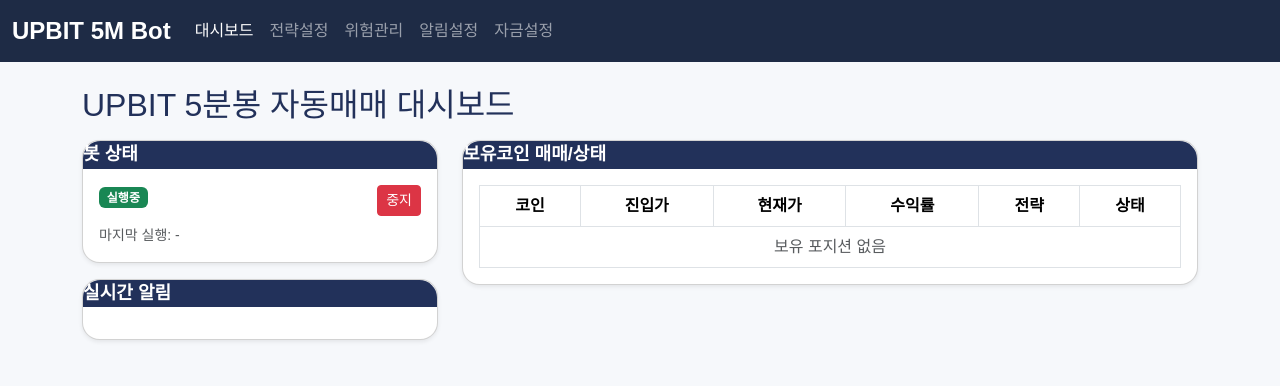
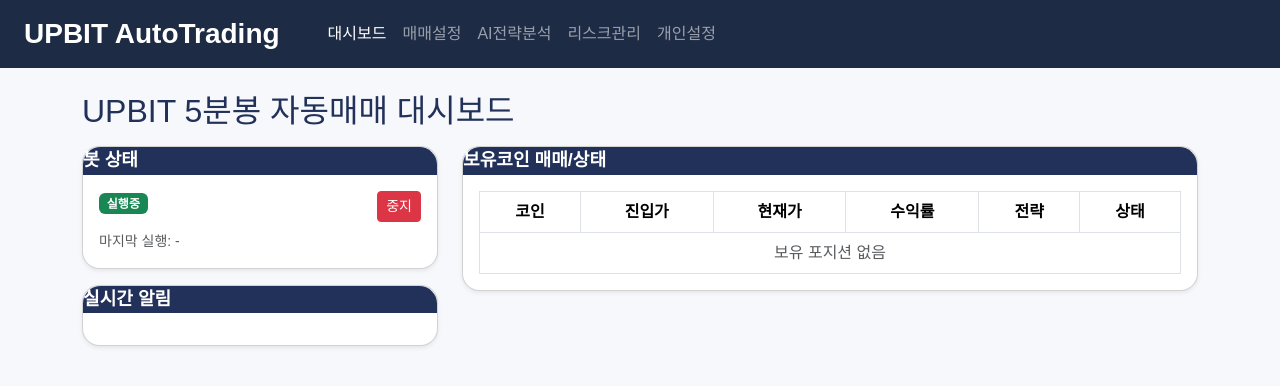
Before and after one commit to LEE-HYUNSANG/UPBIT_ML, a Flask app: page / in a window 1280 px wide. Shown: the top 386 px of the page. Run offline with Flask 3, Linux system fonts and the light colour scheme; parts of the project's set-up code (start-up, migrations or seed data) failed here and were passed over.

Commit message:
Update base.html

```diff
--- a/templates/base.html
+++ b/templates/base.html
@@ -5,40 +5,38 @@
   <title>{% block title %}UPBIT AutoTrading{% endblock %}</title>
   <meta name="viewport" content="width=device-width, initial-scale=1">
   <link href="https://cdn.jsdelivr.net/npm/bootstrap@5.3.3/dist/css/bootstrap.min.css" rel="stylesheet">
+  <link href="https://cdn.jsdelivr.net/npm/bootstrap-icons@1.11.3/font/bootstrap-icons.css" rel="stylesheet">
   <link href="/static/css/custom.css" rel="stylesheet">
 </head>
 <body>
-<nav class="navbar navbar-expand-lg navbar-dark bg-dark">
-  <div class="container-fluid">
-    <a class="navbar-brand fw-bold fs-4" href="/">UPBIT 5M Bot</a>
+<nav class="navbar navbar-expand-lg navbar-dark bg-dark px-4">
+  <a class="navbar-brand fw-bold fs-3" href="/">UPBIT AutoTrading</a>
   <button class="navbar-toggler" type="button" data-bs-toggle="collapse" data-bs-target="#navbarNav">
     <span class="navbar-toggler-icon"></span>
   </button>
-    <div class="collapse navbar-collapse" id="navbarNav">
+  <div class="collapse navbar-collapse ms-4" id="navbarNav">
     <ul class="navbar-nav">
       <li class="nav-item"><a class="nav-link {% if request.path == '/' %}active{% endif %}" href="/">대시보드</a></li>
-        <li class="nav-item"><a class="nav-link {% if '/strategy' in request.path %}active{% endif %}" href="/strategy">전략설정</a></li>
-        <li class="nav-item"><a class="nav-link {% if '/risk' in request.path %}active{% endif %}" href="/risk">위험관리</a></li>
-        <li class="nav-item"><a class="nav-link {% if '/notifications' in request.path %}active{% endif %}" href="/notifications">알림설정</a></li>
-        <li class="nav-item"><a class="nav-link {% if '/funds' in request.path %}active{% endif %}" href="/funds">자금설정</a></li>
+      <li class="nav-item"><a class="nav-link {% if '/strategy' in request.path %}active{% endif %}" href="/strategy">매매설정</a></li>
+      <li class="nav-item"><a class="nav-link {% if '/ai-analysis' in request.path %}active{% endif %}" href="/ai-analysis">AI전략분석</a></li>
+      <li class="nav-item"><a class="nav-link {% if '/risk' in request.path %}active{% endif %}" href="/risk">리스크관리</a></li>
+      <li class="nav-item"><a class="nav-link {% if '/settings' in request.path %}active{% endif %}" href="/settings">개인설정</a></li>
     </ul>
   </div>
-  </div>
 </nav>
-
-<!-- 알림 모달(공통) -->
-<div class="modal fade" id="alertModal" tabindex="-1" aria-labelledby="alertModalLabel" aria-hidden="true">
-  <div class="modal-dialog modal-dialog-centered"><div class="modal-content">
+<!-- 공통 알림 모달 -->
+<div class="modal fade" id="alertModal" tabindex="-1">
+  <div class="modal-dialog modal-dialog-centered">
+    <div class="modal-content">
       <div class="modal-header bg-primary text-white">
-      <h5 class="modal-title" id="alertModalLabel">알림</h5>
+        <h5 class="modal-title">알림</h5>
         <button type="button" class="btn-close btn-close-white" data-bs-dismiss="modal"></button>
       </div>
       <div class="modal-body">여기에 메시지가 표시됩니다.</div>
-  </div></div>
     </div>
-
+  </div>
+</div>
 {% block content %}{% endblock %}
-
 <script src="https://cdn.jsdelivr.net/npm/bootstrap@5.3.3/dist/js/bootstrap.bundle.min.js"></script>
 <script src="/static/js/main.js"></script>
 </body>
```
Lines whose indentation alone changed are shown as unchanged.
